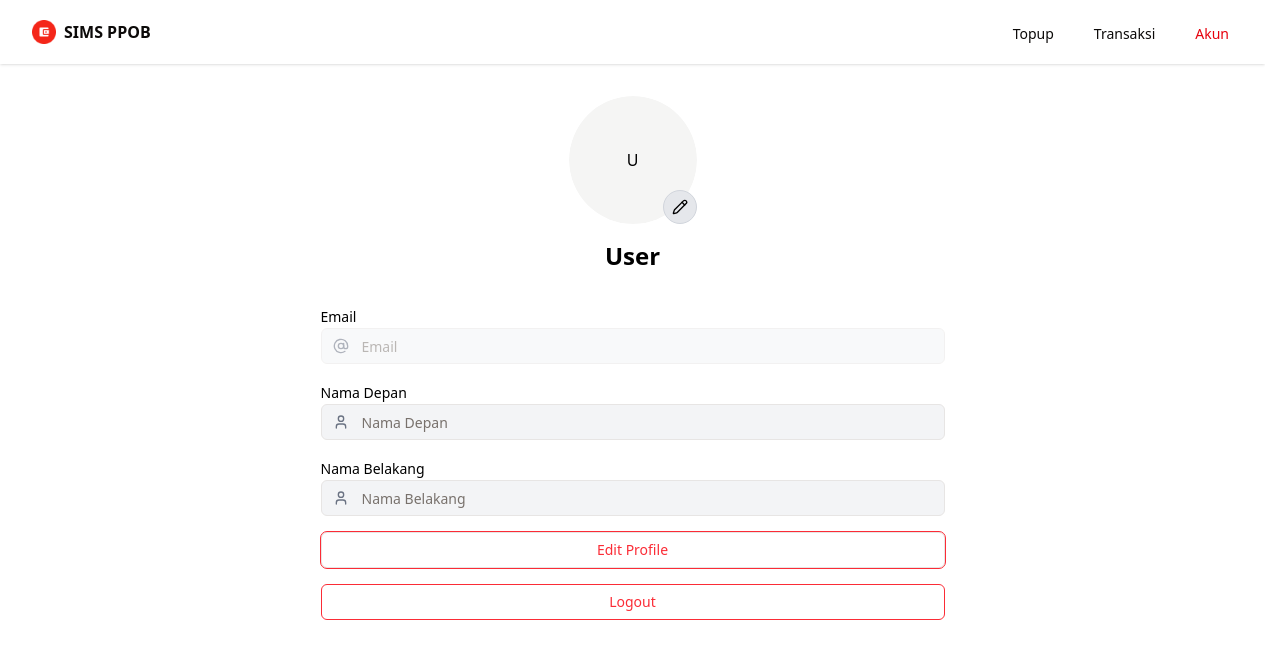
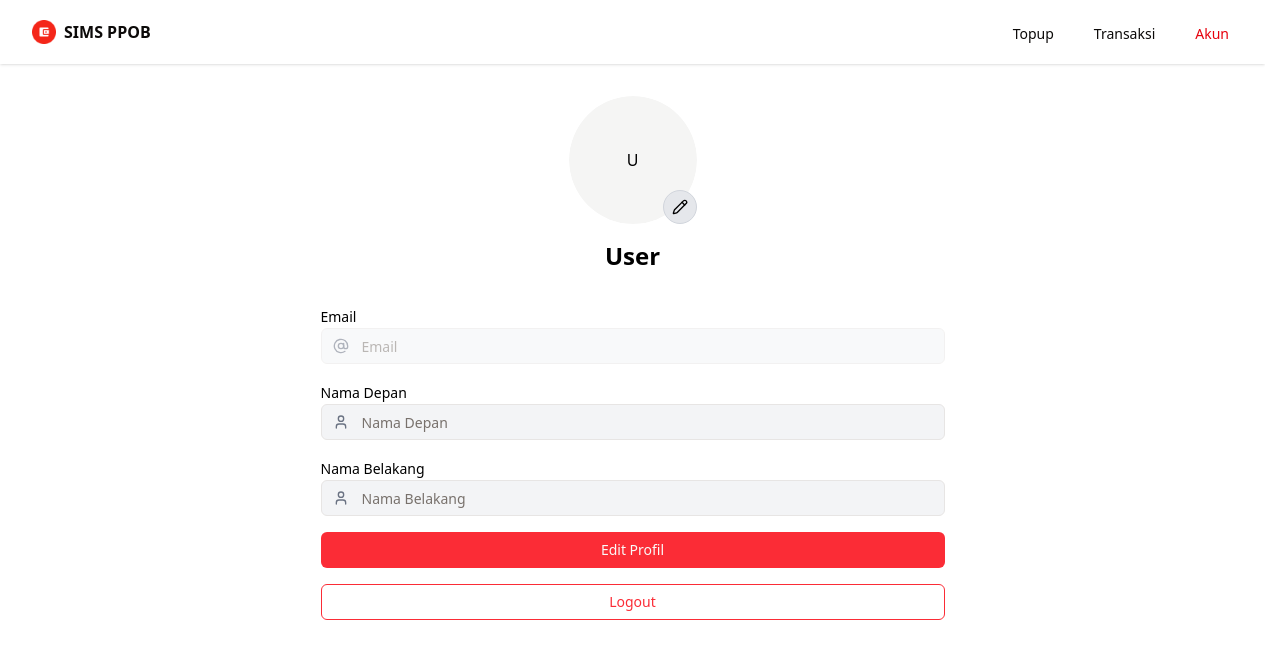
Before and after one commit to radityaharya/simsppob-radityaharya, a React (Vite) app: page /account in a window 1280 px wide. Shown: the top 658 px of the page. Built offline with nearby package versions, Linux system fonts and the light colour scheme.

Commit message:
fix: accountPage match spec

```diff
--- a/src/pages/account/AccountPage.tsx
+++ b/src/pages/account/AccountPage.tsx
@@ -223,7 +223,7 @@ export default function AccountPage() {
                   className="w-full"
                   onClick={() => setIsEdit(false)}
                 >
-                  Batal
+                  Batalkan
                 </Button>
                 <Button
                   type="submit"
@@ -236,16 +236,17 @@ export default function AccountPage() {
             ) : (
               <Button
                 type="button"
-                className="w-full outline outline-red-500 text-red-500 hover:bg-red-500 hover:text-white"
+                className="w-full"
                 onClick={() => setIsEdit(true)}
-                variant="outline"
+                variant="default"
               >
-                Edit Profile
+                Edit Profil
               </Button>
             )}
           </form>
         </Form>
 
+        {!isEdit && (
           <Button
             type="button"
             variant="outline"
@@ -254,6 +255,7 @@ export default function AccountPage() {
           >
             Logout
           </Button>
+        )}
       </div>
     </div>
   );
```
Lines whose indentation alone changed are shown as unchanged.
